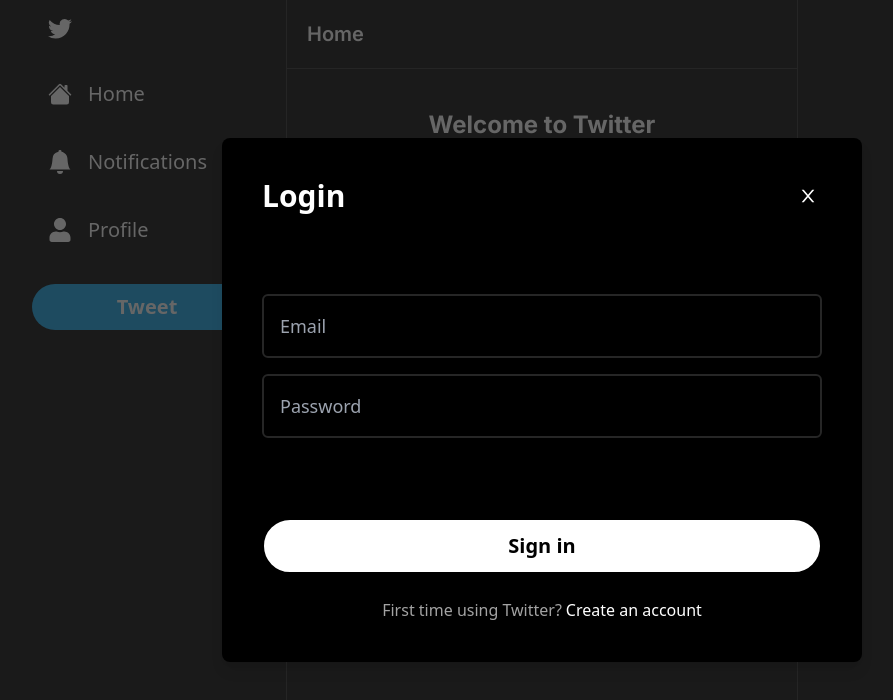
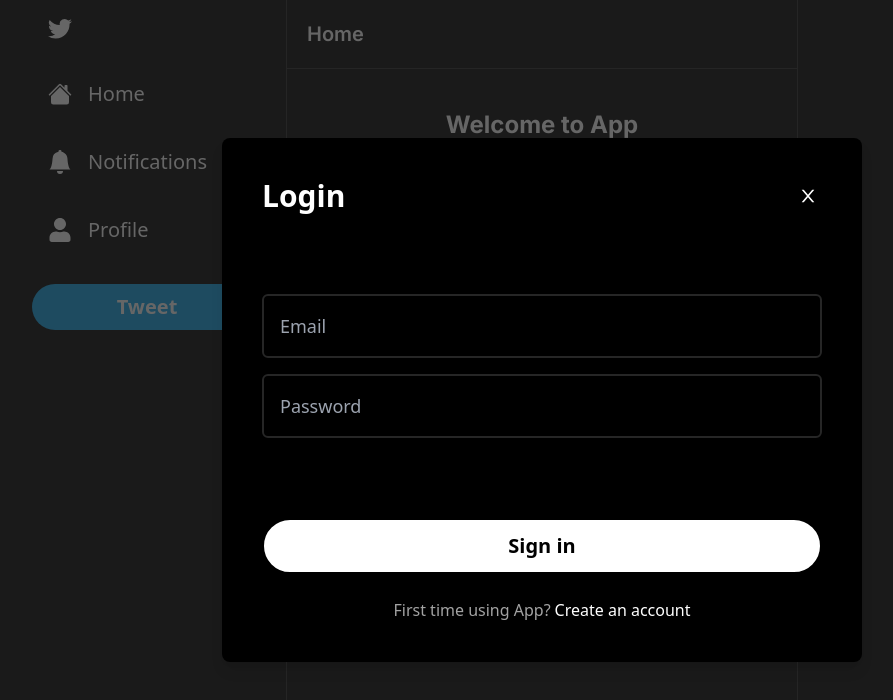
Before and after one commit to JhondelCaranay/next-ts-page-router-twitter-clone, a Next.js app: page / in a window 1280 px wide. Both pictures are taken after a click on the button "Login". Shown: the top 700 px of the page, without its empty margins (98-991 px from the left). Built offline with nearby package versions, Linux system fonts and the light colour scheme; no server answers; the database is empty.

Commit message:
update name

```diff
--- a/src/components/forms/Form.tsx
+++ b/src/components/forms/Form.tsx
@@ -92,7 +92,7 @@ const Form = ({ placeholder, isComment, postId }: Props) => {
       ) : (
         <div className="py-8">
           <h1 className="mb-4 text-center text-2xl font-bold text-white">
-            Welcome to Twitter
+            Welcome to App
           </h1>
           <div className="flex flex-row items-center justify-center gap-4">
             <Button label="Login" onClick={loginModal.onOpen} />
--- a/src/components/modals/LoginModal.tsx
+++ b/src/components/modals/LoginModal.tsx
@@ -63,7 +63,7 @@ const LoginModal = (props: Props) => {
   const footerContent = (
     <div className="mt-4 text-center text-neutral-400">
       <p>
-        First time using Twitter?
+        First time using App?
         <span
           onClick={onToggle}
           className="
--- a/src/pages/_app.tsx
+++ b/src/pages/_app.tsx
@@ -9,6 +9,7 @@ import { useEffect, useState } from "react";
 import { Toaster } from "react-hot-toast";
 import { SessionProvider } from "next-auth/react";
 import EditModal from "@/components/modals/EditModal";
+import Head from "next/head";
 
 export default function App({ Component, pageProps }: AppProps) {
   const [isOpen, setIsOpen] = useState(false);
@@ -16,6 +17,9 @@ export default function App({ Component, pageProps }: AppProps) {
 
   return (
     <SessionProvider session={pageProps.session}>
+      <Head>
+        <title>CloneApp</title>
+      </Head>
       <Toaster />
       <LoginModal />
       <RegisterModal />
--- a/src/pages/index.tsx
+++ b/src/pages/index.tsx
@@ -2,7 +2,6 @@ import Header from "@/components/Header";
 import Form from "@/components/forms/Form";
 import PostFeed from "@/components/posts/PostFeed";
 import { Inter } from "next/font/google";
-
 const inter = Inter({ subsets: ["latin"] });
 
 export default function Home() {
```
